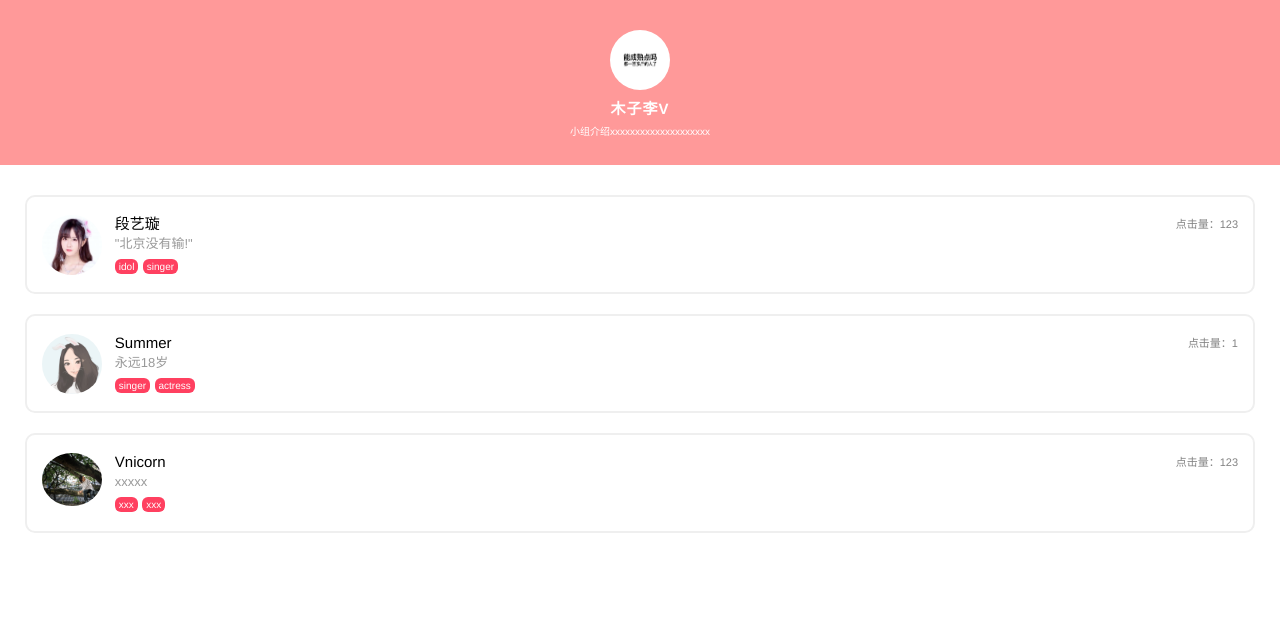
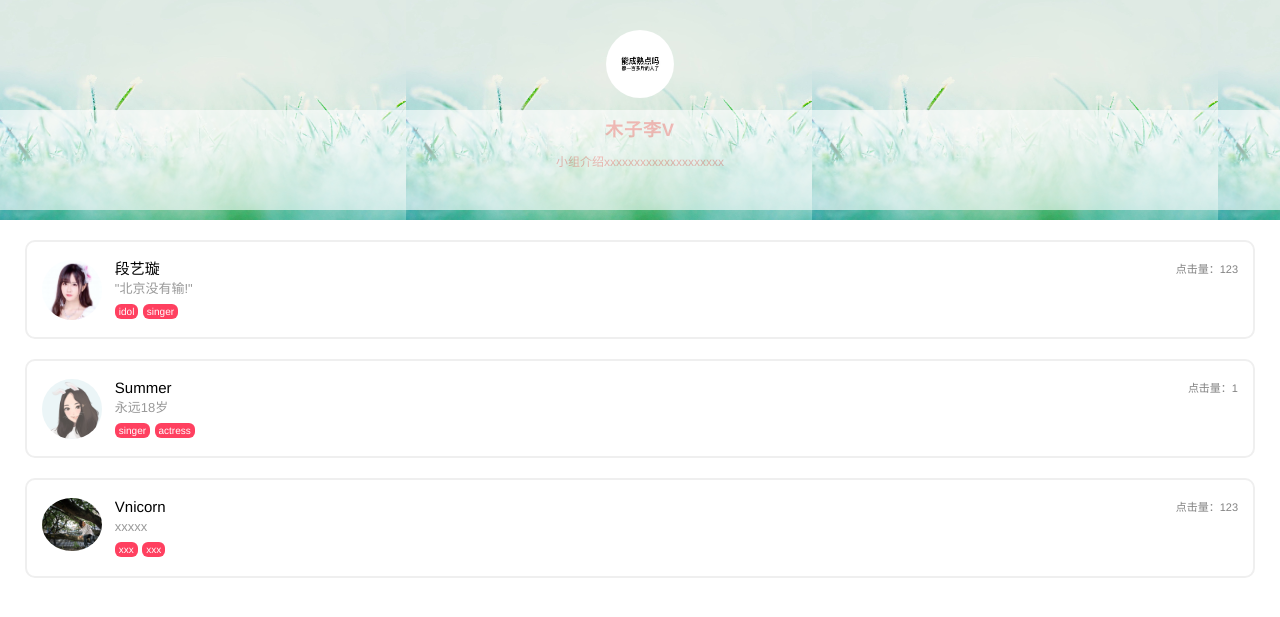
Before and after one commit to SummerCheng/uband-s2--V, a Flask app: page / in a window 1280 px wide. Shown: the top 617 px of the page. Run offline with Flask 2, Linux system fonts and the light colour scheme.

Commit message:
update index

```diff
--- a/static/css/new.css
+++ b/static/css/index.css
@@ -1,41 +1,59 @@
-.Circle-img {
-    display: block;
-    border-radius: 50%;
+/*Top*/
+
+.Top{
+    /* background-color:#FF9999;    */
+    width:100%;
+    height:200px;
+    background-image:url("/static/img/background.png");
+    background-size:406px 100%;
+    padding-top:20px;
 }
 
-/*Top*/
-.Top{
-    padding-top:30px;   /*Top-Img*/
-    padding-bottom: 25px;   /*Desc-Bottom*/
-    background-color:#FF9999;
+/*img-section*/
+.Top-img-bg{
+    width:100%;
+    height:90px;
 }
 
-.Top-img{
-    width:60px;
-    height:60px;
-    margin:0 auto;
+.Top-icon{
+    width:68px;
+    height:68px;
+    display: block;
+    margin: 0 auto;
+    border-radius:50%;
+    margin-top:-16px;
+}
+
+.Top-back{
+    padding-left:20px;
+    opacity: 0.5
+}
+
+/*desc-section*/
+.Top-desc-bg{
+    width:100%;
+    height:100px;
+    background-color:white;
+    opacity: 0.6;
 }
 
 .Top-name{
-    padding-top:7px;    /*Img-Name*/
-    padding-bottom:3px; /*Name-Desc*/
+    padding-top:6px;
     letter-spacing: 1px;
-    font-size:15px;
+    font-size:18px;
     color:#FF9999;
-    font-weight: bold;
+     font-weight: bold;
     text-align:center;
 }
 
 .Top-desc{
-    font-size:10px;
+    padding-top:8px;
+    font-size:12px;
     color:#FF9999;
     text-align:center;
 }
 
 /*Bottom*/
-.Bottom{
-    padding:10px 0;
-}
 
 .person-panel{
     margin:0 25px;
--- a/templates/index.html
+++ b/templates/index.html
@@ -5,20 +5,25 @@
     <meta name="viewport" content="width=device-width,initial-scale=1,user-scalable=0"> <!-- 移动页面标识 -->
     <title>木子李V</title>
     <link rel="stylesheet" href="/static/css/weui.css">
-    <link rel="stylesheet" href="/static/css/new.css">
+    <link rel="stylesheet" href="/static/css/index.css">
 </head>
 <body ontouchstart>
     <!-- Top -->
     <div class="Top">
-		<img class="Top-img Circle-img" src="/static/img/team.jpg" alt="">
-		<p class="Top-name" style="color:white">木子李V</p>
-		<p class="Top-desc" style="color:white">小组介绍xxxxxxxxxxxxxxxxxxxx</p>
+        <div class="Top-img-bg">
+            <img style="opacity: 0"="Top-back" src="/static/img/back.png" alt="">
+            <img class="Top-icon" src="/static/img/team.jpg" alt="">
+        </div>
+        <div class="Top-desc-bg">
+	    	<p class="Top-name">木子李V</p>
+            <p class="Top-desc">小组介绍xxxxxxxxxxxxxxxxxxxx</p>
+        </div>
     </div>
     <!-- end of Top-->
     <div class="Bottom">
         {% for person in data %}
         <div class="weui-panel__bd person-panel">
-                <a href="javascript:void(0);" class="weui-media-box weui-media-box_appmsg">
+                <a href="/{{person.student_number}}/details" class="weui-media-box weui-media-box_appmsg">
                     <div class="weui-media-box__hd">
                         <img class="weui-media-box__thumb" src={{person.icon}} style="display:block;border-radius:50%" alt="">
                     </div>
```
Also changed, not shown: static/img/back.png (added), static/img/background.png (added).
